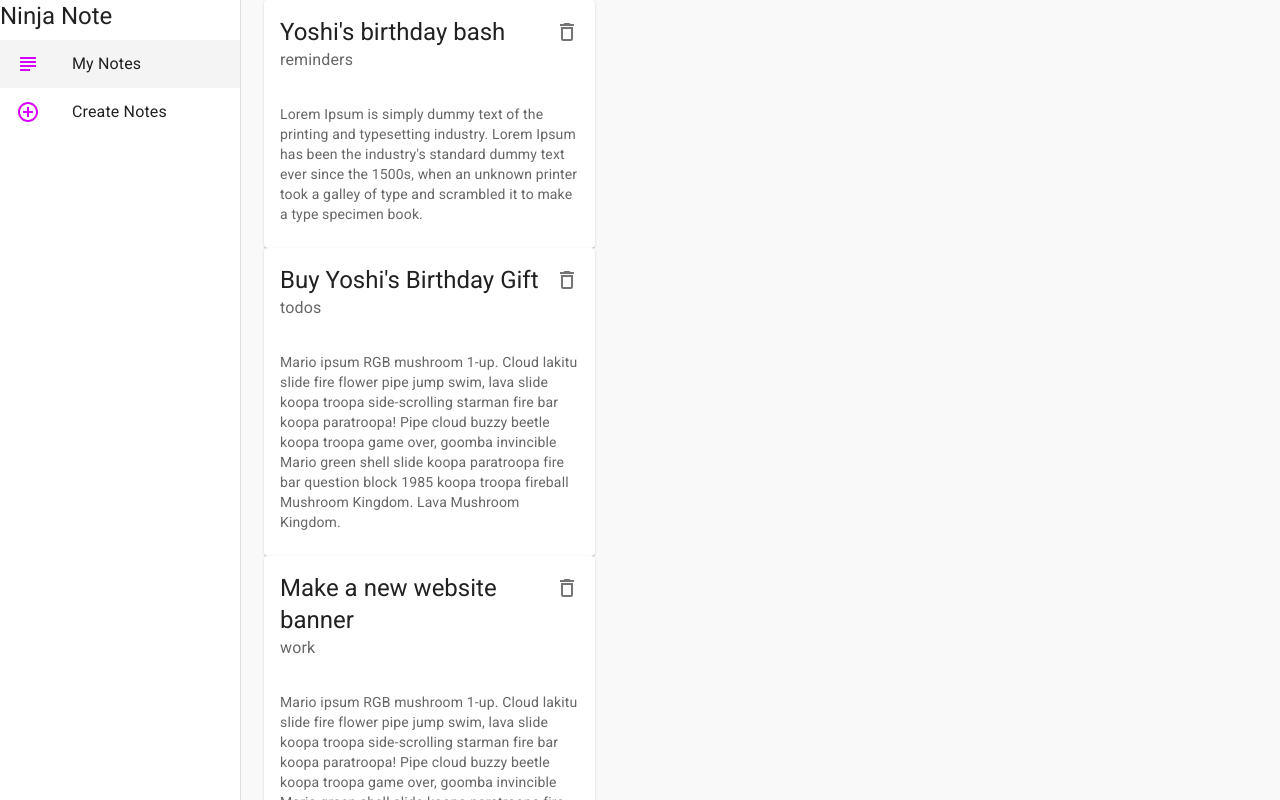
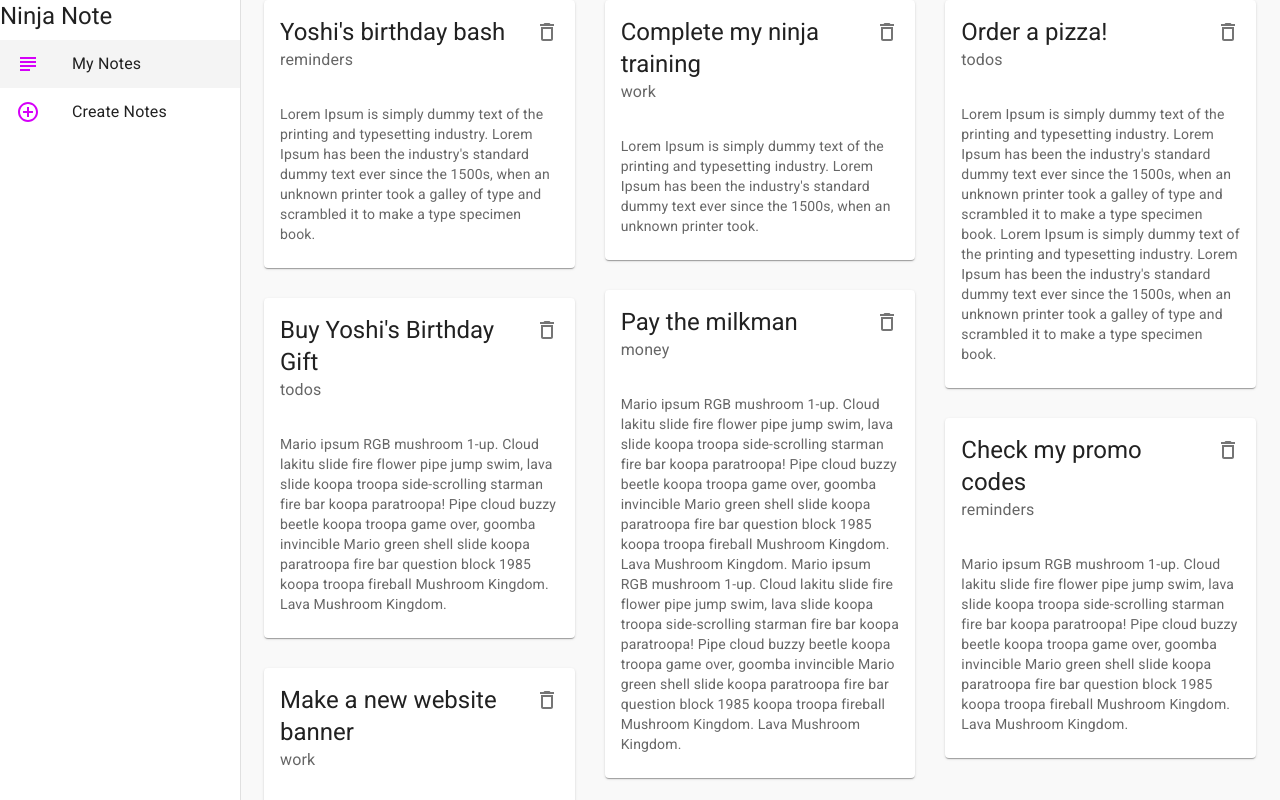
Before and after one commit to adham618/MUI-APP, a React (Vite) app: page / in a window 1280 px wide. Shown: the top 800 px of the page. Built offline with nearby package versions, Linux system fonts and the light colour scheme; data requests are answered from the project's data file.

Commit message:
style masonry layout

```diff
--- a/src/index.css
+++ b/src/index.css
@@ -4,3 +4,20 @@
   -moz-osx-font-smoothing: grayscale;
   background: #f9f9f9;
 }
+.my-masonry-grid {
+  display: -webkit-box; /* Not needed if autoprefixing */
+  display: -ms-flexbox; /* Not needed if autoprefixing */
+  display: flex;
+  margin-left: -30px; /* gutter size offset */
+  width: auto;
+}
+.my-masonry-grid_column {
+  padding-left: 30px; /* gutter size */
+  background-clip: padding-box;
+}
+
+/* Style your items */
+.my-masonry-grid_column > div {
+  /* change div to reference your elements you put in <Masonry> */
+  margin-bottom: 30px;
+}
```
